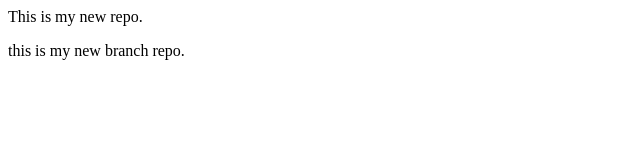
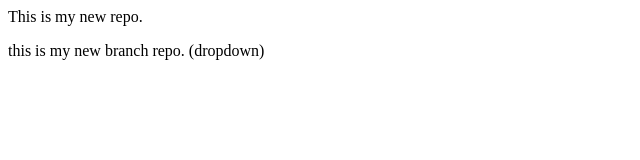
Before and after one commit to Sadia-Rajab22/localrepo, a plain HTML site: page index.html in a window 1280 px wide. Shown: the full height of the page, 0-640 px from the left. Drawn offline with Linux system fonts and the light colour scheme.

Commit message:
add dropdown

```diff
--- a/index.html
+++ b/index.html
@@ -1,2 +1,2 @@
 <p>This is my new repo.</p>
-<p>this is my new branch repo.</p>
+<p>this is my new branch repo. (dropdown)</p>
```
